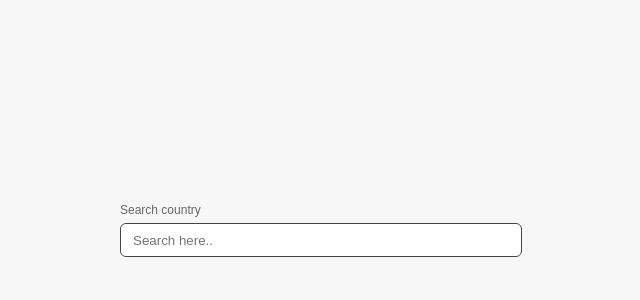
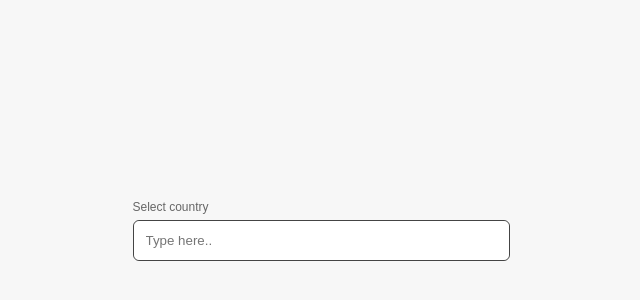
Before and after one commit to noushad-pp/search-list-input, a React (Create React App) app: page / in a window 1280 px wide. Shown: the part 170-470 px from the top of the page, without its empty margins (319-959 px from the left). Built offline with nearby package versions, Linux system fonts and the light colour scheme; what @xstate/inspect would draw is missing.

Commit message:
CSS fixes

```diff
--- a/src/application/SearchListInput.module.scss
+++ b/src/application/SearchListInput.module.scss
@@ -4,6 +4,7 @@
   display: flex;
   flex-direction: column;
   font-size: 16px;
+  padding: $spacing-sm;
   color: #333;
 
   label {
@@ -16,7 +17,9 @@
 .inputContainer {
   display: flex;
   flex-direction: row;
-  min-width: 400px;
+  flex: 1;
+  min-width: 375px;
+  max-width: calc(100% - #{$spacing-sm});
   height: 32px;
   border-radius: $border-radius;
   border: 1px solid #444;
--- a/src/application/SearchListInput.tsx
+++ b/src/application/SearchListInput.tsx
@@ -59,7 +59,7 @@ const SearchListInputComp: React.FC = () => {
   return (
     <div className={styles.container}>
       <label id="item-selector-label" htmlFor="item-selector-input">
-        Search country
+        Select country
       </label>
       <div className={styles.inputContainer}>
         <Input search={text} onChange={onInputChange} onFocus={onInputFocus} onKeyDown={onInputKeyPress} />
--- a/src/application/components/Input.tsx
+++ b/src/application/components/Input.tsx
@@ -27,7 +27,7 @@ const InputComp: React.FC<Props> = ({ search = '', onChange, onBlur, onFocus, on
     <input
       id="item-selector-input"
       type="search"
-      placeholder="Search here.."
+      placeholder="Type here.."
       value={text}
       onFocus={onFocus}
       onBlur={onBlur}
--- a/src/index.scss
+++ b/src/index.scss
@@ -20,5 +20,6 @@ code {
   height: 100%;
   min-height: 100vh;
   min-width: 100vw;
+  max-width: 100vw;
   background: #f7f7f7;
 }
```
